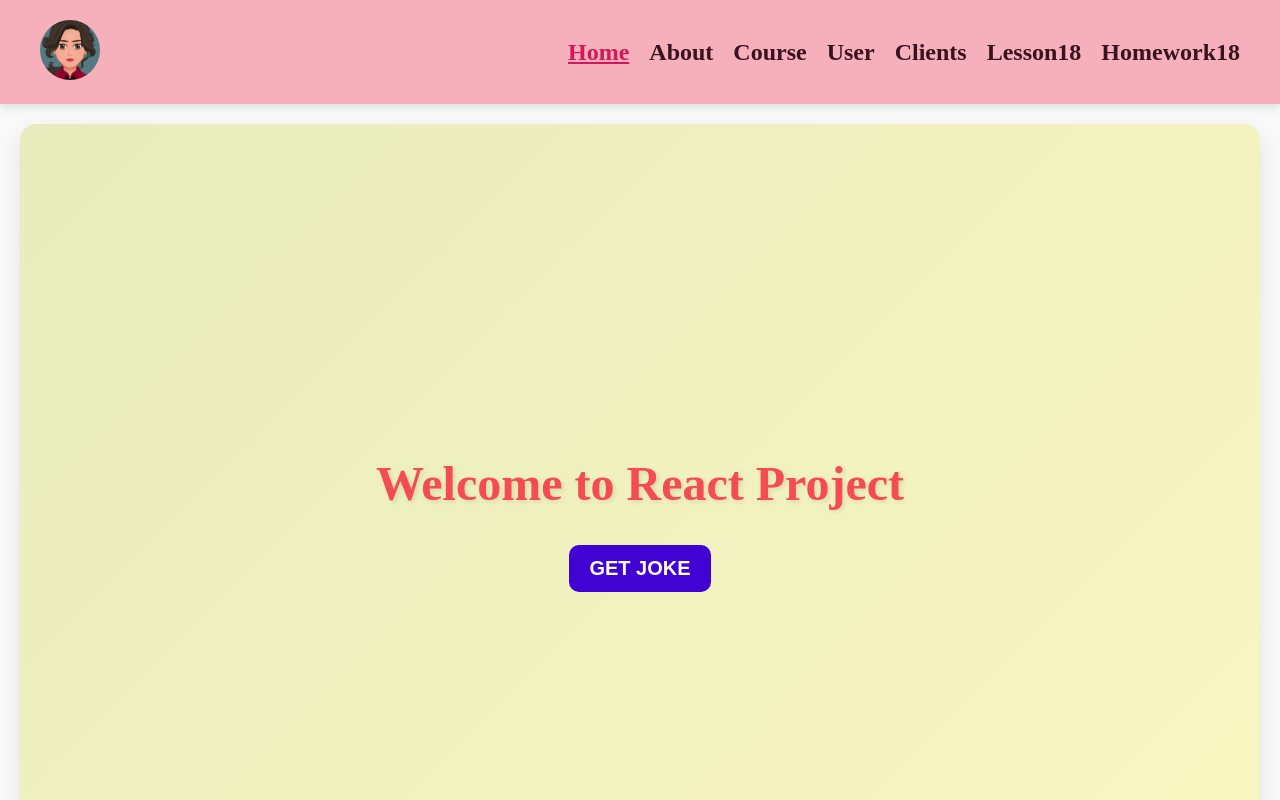
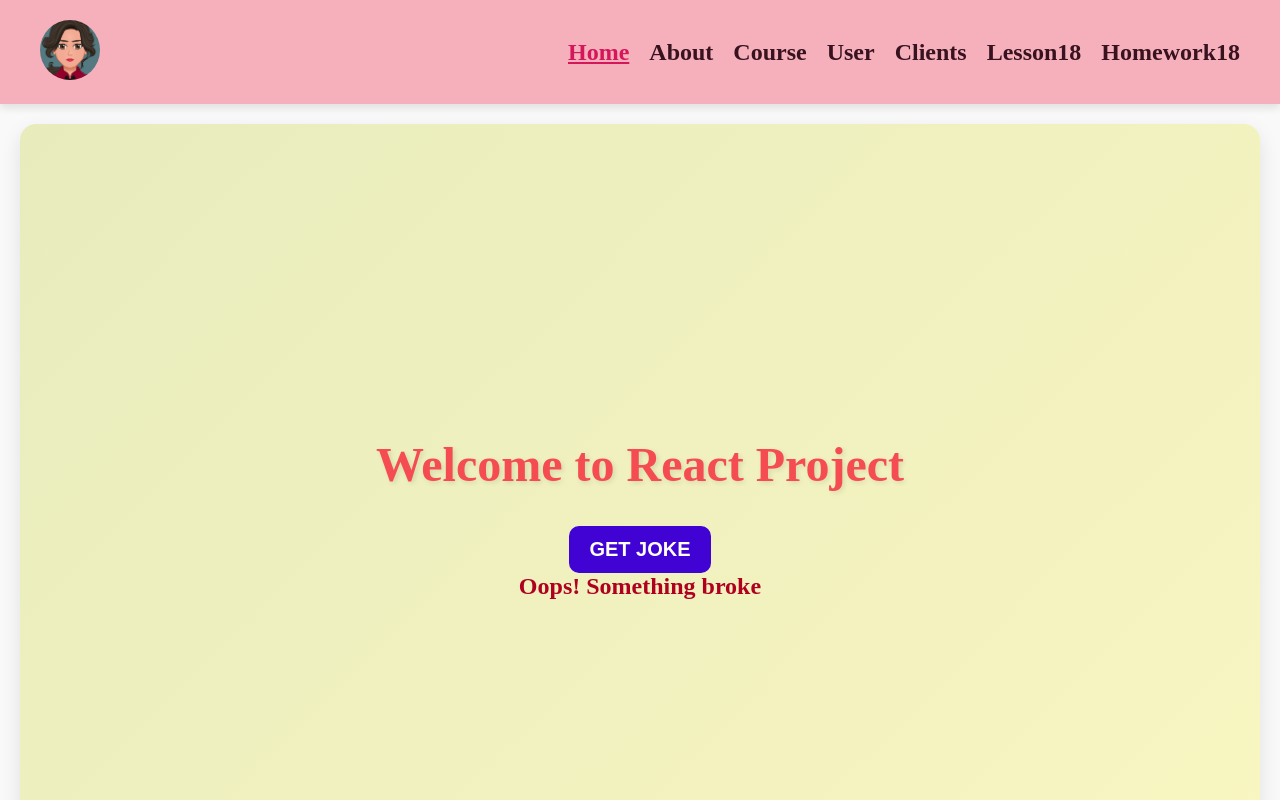
Before and after one commit to ViraVarguliak14/05_react_ts_24_03, a React (Vite) app: page / in a window 1280 px wide. Shown: the top 800 px of the page. Built offline with nearby package versions, Linux system fonts and the light colour scheme.

Commit message:
lesson19

```diff
--- a/src/homeworks/Homework15/Homework15.tsx
+++ b/src/homeworks/Homework15/Homework15.tsx
@@ -31,7 +31,7 @@ function Homework15() {
     } as ValidationFormValues,
     validationSchema,
     validateOnChange: false,
-    onSubmit: (values: ValidationFormValues, formikHelpers) => {
+    onSubmit: (_values: ValidationFormValues, formikHelpers) => {
       console.log('Вы успешно вошли');
       formikHelpers.resetForm()
     }
--- a/src/pages/Home/Home.tsx
+++ b/src/pages/Home/Home.tsx
@@ -1,17 +1,25 @@
 import { useContext } from "react";
-import { HomeWrapper, Title } from "./styles";
 import { JokeContext } from "../../components/Layout/Layout";
+import { ErrorTitle, HomeWrapper, Title } from "./styles";
 import Button from "../../components/Button/Button";
+import { useNavigate } from "react-router-dom";
+import Spinner from "../../components/Spinner/Spinner";
+
 
 function Home() {
-  const {error, isLoading, getJoke} = useContext(JokeContext)
-
+const {error, isLoading, getJoke} = useContext(JokeContext)
+const navigate = useNavigate();
+const getJokeAndRedirect = ()=>{
+  getJoke()
+  navigate('/about')
+}
   return (
     <HomeWrapper>
-      <Title>Welcome to React Project</Title>
-      <Button name='GET JOKE' onClick={getJoke}/>
+       <Title>Welcome to React Project</Title>
+      <Button name='GET JOKE' onClick={getJokeAndRedirect}/>
+      {isLoading? <Spinner/> : null}
+      <ErrorTitle>Oops! Something broke{error}</ErrorTitle>
     </HomeWrapper>
   )
 }
-
 export default Home;
--- a/src/pages/Home/styles.ts
+++ b/src/pages/Home/styles.ts
@@ -26,3 +26,8 @@ export const Title = styled.div`
     transform: scale(1.05);
   }
 `;
+export const ErrorTitle = styled.h2`
+  font-size: 24px;
+  color: #b00020;
+  margin-bottom: 12px;
+`;
```
